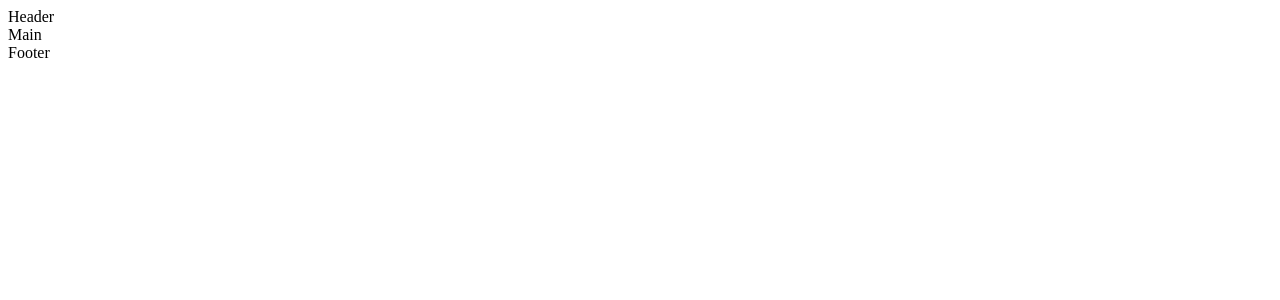
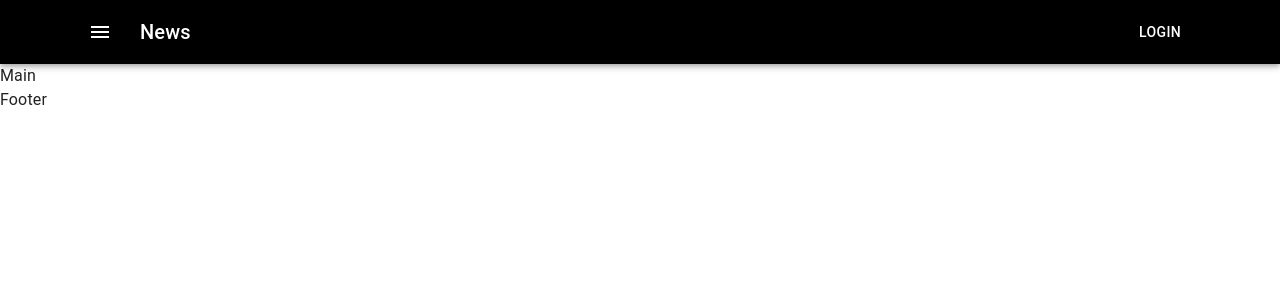
Before and after one commit to Ivanitsky-Oleksii/FP-CW, a React (Create React App) app: page / in a window 1280 px wide. Shown: the top 300 px of the page. Built offline with nearby package versions, Linux system fonts and the light colour scheme.

Commit message:
add app-bar and header scss

```diff
--- a/package.json
+++ b/package.json
@@ -3,6 +3,10 @@
   "version": "0.1.0",
   "private": true,
   "dependencies": {
+    "@emotion/react": "^11.10.5",
+    "@emotion/styled": "^11.10.5",
+    "@mui/icons-material": "^5.11.0",
+    "@mui/material": "^5.11.7",
     "@testing-library/jest-dom": "^5.16.5",
     "@testing-library/react": "^13.4.0",
     "@testing-library/user-event": "^13.5.0",
--- a/src/container/App/App.tsx
+++ b/src/container/App/App.tsx
@@ -1,17 +1,19 @@
 import Footer from "container/Footer/Footer"
 import Header from "container/Header/Header"
 import Main from "container/Main/Main"
-
+import CssBaseline from '@mui/material/CssBaseline'
+import { StyledEngineProvider } from '@mui/material/styles'
 
 type Props = {}
 
 const App = (props: Props) => {
-    return(
-    <>
-    <Header/>
-    <Main/>
-    <Footer/>
-    </>
+    return (
+        <StyledEngineProvider injectFirst>
+            <CssBaseline />
+            <Header />
+            <Main />
+            <Footer />
+        </StyledEngineProvider>
     )
 }
 export default App
--- /dev/null
+++ b/src/container/Header/Header.scss
@@ -0,0 +1,3 @@
+.app-bar{
+    background-color: black;
+}
--- a/src/container/Header/Header.tsx
+++ b/src/container/Header/Header.tsx
@@ -1,5 +1,36 @@
+import AppBar from '@mui/material/AppBar'
+import Toolbar from '@mui/material/Toolbar'
+import Typography from '@mui/material/Typography'
+import Button from '@mui/material/Button'
+import IconButton from '@mui/material/IconButton'
+import MenuIcon from '@mui/icons-material/Menu'
+import { Container } from '@mui/material'
+import './Header.scss'
+
+
 type Props = {}
+
 const Header = (props: Props) => {
-    return <div>Header</div>
+    return (
+        <AppBar position="static" className='app-bar'>
+            <Container maxWidth="lg">
+            <Toolbar>
+                <IconButton
+                    size="large"
+                    edge="start"
+                    color="inherit"
+                    aria-label="menu"
+                    sx={{ mr: 2 }}
+                >
+                    <MenuIcon />
+                </IconButton>
+                <Typography variant="h6" component="div" sx={{ flexGrow: 1 }}>
+                    News
+                </Typography>
+                <Button color="inherit">Login</Button>
+            </Toolbar>
+            </Container>
+        </AppBar>
+    )
 }
 export default Header
```
Also changed, not shown: 1 other file (tests, documents, lock files or other folders).
